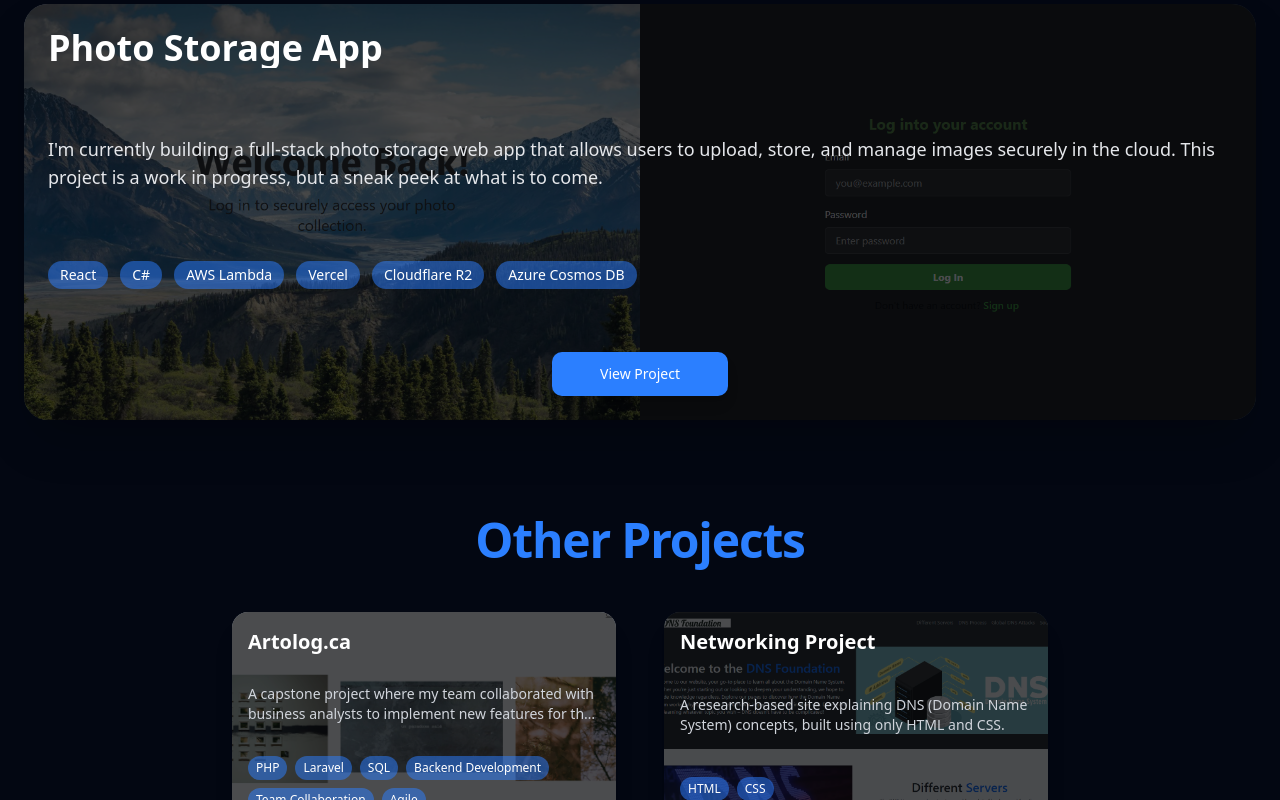
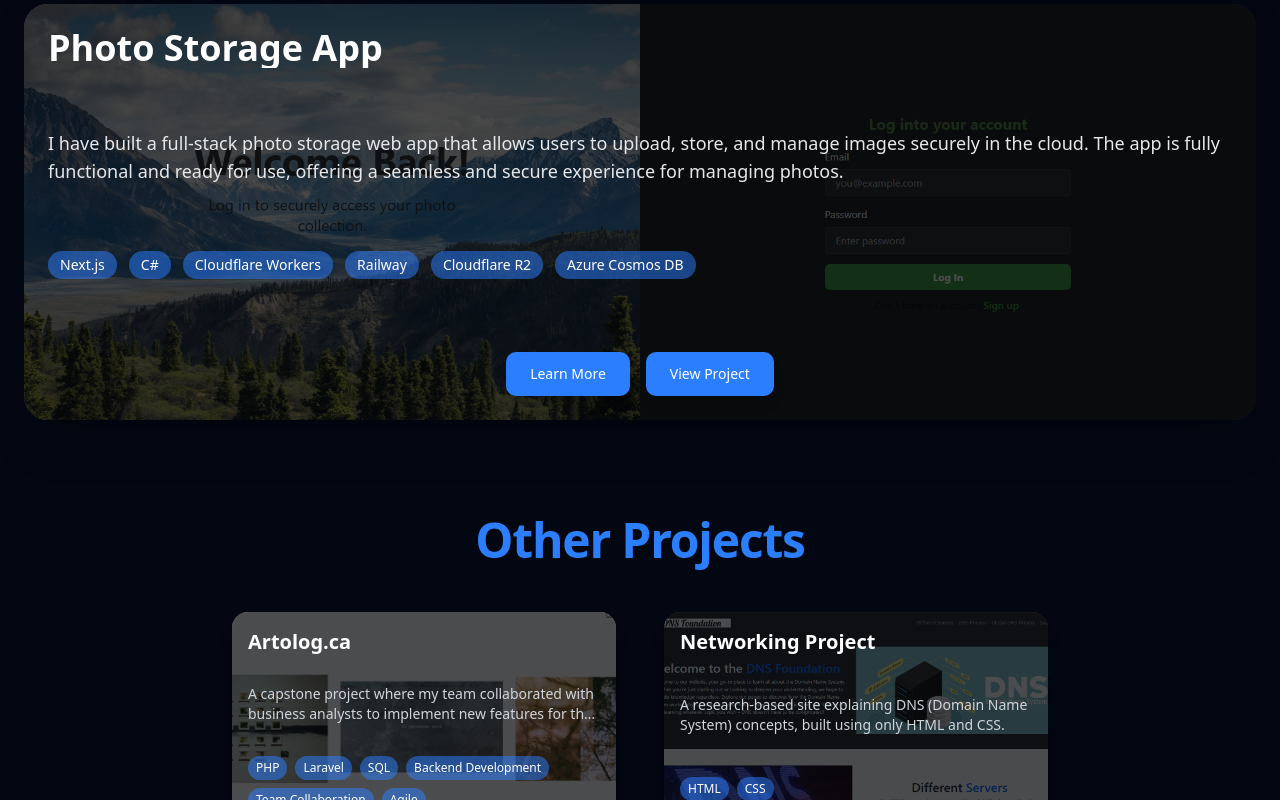
Before and after one commit to Cacton12/My_Portfolio, a Next.js app: page / in a window 1280 px wide. Shown: the part 980-1780 px from the top of the page. Built offline with nearby package versions, Linux system fonts and the light colour scheme.

Commit message:
added my storage web app

```diff
--- a/components/Projects.tsx
+++ b/components/Projects.tsx
@@ -225,10 +225,15 @@ export default function Projects({ isMobile }: ProjectsProps) {
                 {skill}
               </span>
             ))}
-          </div>
-          <button className="bg-blue-500 hover:bg-blue-400 text-white px-6 py-3 rounded-lg shadow-lg font-medium transition w-44 mx-auto text-sm">
-            {featuredProject.button}
-          </button>
+          </div>{/* Buttons side by side */}
+    <div className="flex justify-center gap-4 mt-4">
+      <button className="bg-blue-500 hover:bg-blue-400 text-white px-6 py-3 rounded-lg shadow-lg font-medium transition text-sm">
+        {featuredProject.button}
+      </button>
+      <button className="bg-blue-500 hover:bg-blue-400 text-white px-6 py-3 rounded-lg shadow-lg font-medium transition text-sm">
+        <a href="https://storage-web-app2.vercel.app/">View Project</a>
+      </button>
+    </div>
         </div>
       </motion.div>
 
--- a/components/projectData.ts
+++ b/components/projectData.ts
@@ -33,7 +33,7 @@ export const projects: Project[] = [
     `,
     src: "/artolog3.png",
     mobileSrc: "/artolog.png",
-    button: "View Project",
+    button: "Learn More",
     skills: [
       "PHP",
       "Laravel",
@@ -61,7 +61,7 @@ export const projects: Project[] = [
     `,
     src: "/ResearchProject.png",
     mobileSrc: "/ResearchProject.png",
-    button: "View Project",
+    button: "Learn More",
     skills: ["HTML", "CSS"],
     featured: false,
   },
@@ -81,7 +81,7 @@ export const projects: Project[] = [
     `,
     src: "/cheapGames.png",
     mobileSrc: "/cheapGames.png",
-    button: "View Project",
+    button: "Learn More",
     skills: ["Java", "Spring Boot", "API Integration", "REST"],
     featured: false,
   },
@@ -102,7 +102,7 @@ export const projects: Project[] = [
     `,
     src: "/HotelReservation.png",
     mobileSrc: "/HotelReservation.png",
-    button: "View Project",
+    button: "Learn More",
     skills: ["Java", "OOP", "JavaFX"],
     featured: false,
   },
@@ -122,18 +122,19 @@ export const projects: Project[] = [
     `,
     src: "/StudentScores2.png",
     mobileSrc: "/StudentScores.png",
-    button: "View Project",
+    button: "Learn More",
     skills: ["C#", "ADO.NET", "Windows Forms", "OOP"],
     featured: false,
   },
   {
     title: "Photo Storage App",
     description:
-      "I'm currently building a full-stack photo storage web app that allows users to upload, store, and manage images securely in the cloud. This project is a work in progress, but a sneak peek at what is to come.",
+      "I have built a full-stack photo storage web app that allows users to upload, store, and manage images securely in the cloud. The app is fully functional and ready for use, offering a seamless and secure experience for managing photos.",
     videoUrl: "/demos/React App - Google Chrome 2025-12-01 09-01-54.mp4",
  details: `
-    Built using React for the frontend and C# for the backend, with AWS Lambda hosting the backend and Vercel hosting the frontend.
-    Images are stored in Cloudflare R2 buckets, while user data and photo links are managed in Azure Cosmos DB for fast and scalable NoSQL storage.<br><br>
+    Built using Next.js for the frontend and C# for the backend, with Cloudflare Workers serving as a middle layer and Railway hosting the backend.
+    Images are stored in Cloudflare R2 buckets, while user data and photo links are managed in Azure Cosmos DB.<br><br>
+    Upload flow: users upload an image via the frontend → Cloudflare Workers (middle layer) → C# backend → Cloudflare R2 storage → Cosmos DB for metadata → backend forwards the response → returned to the frontend through the middle layer.<br><br>
     Key features include secure photo uploads, cloud storage integration, and a responsive, intuitive UI.<br><br>
     View the code on GitHub:<br>
     <a href="https://github.com/Cacton12/storage_web_app" target="_blank" rel="noopener noreferrer" class="text-blue-500 underline">
@@ -145,12 +146,12 @@ export const projects: Project[] = [
   `,
   src: "/Photo_Storage_App.png",
   mobileSrc: "/Photo_Storage_App.png",
-    button: "View Project",
+  button: "Learn More",
   skills: [
-      "React",
+    "Next.js",
     "C#",
-      "AWS Lambda",
-      "Vercel",
+    "Cloudflare Workers",
+    "Railway",
     "Cloudflare R2",
     "Azure Cosmos DB",
   ],
```
Lines whose indentation alone changed are shown as unchanged.
